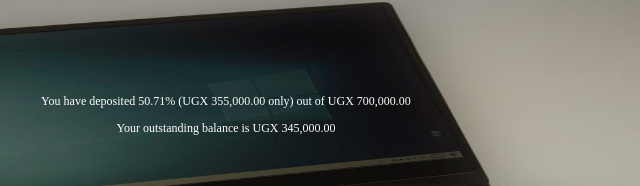
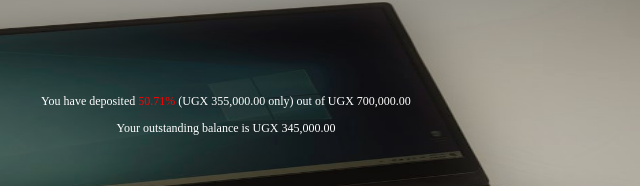
Before and after one commit to Deo111/stanley, a plain HTML site: page index.html in a window 1280 px wide. Shown: the part 115-301 px from the top of the page, 414-1054 px from the left. Drawn offline with Linux system fonts and the light colour scheme.

Commit message:
Update index.html

```diff
--- a/index.html
+++ b/index.html
@@ -16,7 +16,7 @@
             <h1>STANLEY LUBUULWA MWESIGWA <img element as height="100" width="100" class="image2" src="images/st.jpg"</h1>
         </header>
         <main>
-            <p class="text">You have deposited 50.71% (UGX 355,000.00 only) out of UGX 700,000.00</p>
+            <p class="text">You have deposited <span style="color: red;">50.71%</span> (UGX 355,000.00 only) out of UGX 700,000.00</p>
             <P class="text2">Your outstanding balance is UGX 345,000.00</P>
             <a href="tel:*185*1##" class="text2">CLICK TO DEPOSIT</a>
         </main>
```
